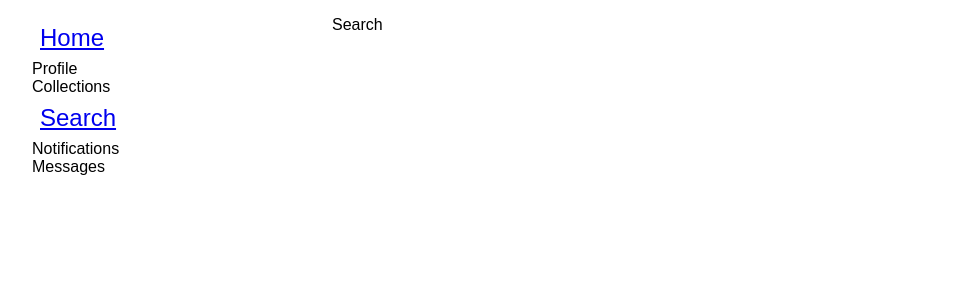
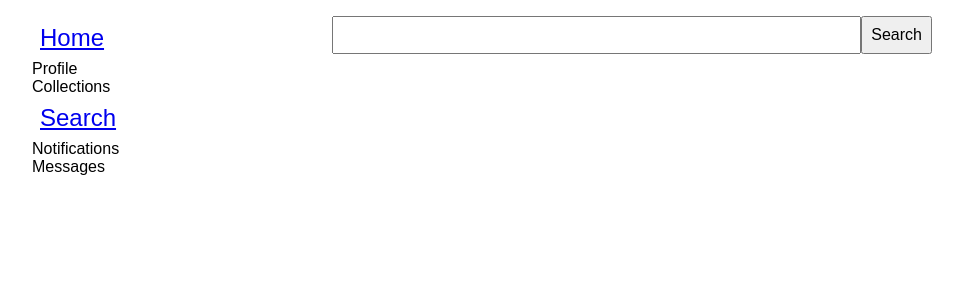
Before and after one commit to lenny-z/social-media-website, a React (Create React App) app in the folder frontend/: page /search in a window 1280 px wide. Shown: the top 300 px of the page, without its empty margins (158-1121 px from the left). Built offline with nearby package versions, Linux system fonts and the light colour scheme; no server answers.

Commit message:
Styled search bar

```diff
--- a/frontend/src/App.css
+++ b/frontend/src/App.css
@@ -139,3 +139,23 @@ input[value='Post'] {
 	padding: var(--padding);
 	text-align: center;
 }
+
+/* Search.js */
+
+#search-form{
+	display: flex;
+	flex-direction: row;
+	flex-wrap: nowrap;
+}
+
+#search-input {
+	/* width: 100%; */
+	flex-grow: 1;
+	padding: var(--padding);
+}
+
+input[value='Search'] {
+	flex-grow: 0;
+	/* display: inline; */
+	padding: var(--padding);
+}
--- a/frontend/src/Login.js
+++ b/frontend/src/Login.js
@@ -9,7 +9,7 @@ export default function Login() {
 
 	async function handleSubmit(event) {
 		event.preventDefault();
-		console.log('handleSubmit(event):');
+		console.log('Login.handleSubmit:');
 
 		const user = {
 			identifier: identifier,
--- a/frontend/src/Search.js
+++ b/frontend/src/Search.js
@@ -1,7 +1,43 @@
-export default function Search(){
-	return(
-		<>
-		Search
-		</>
+import { useState } from 'react';
+import axios from 'axios';
+
+export default function Search() {
+	const [terms, setTerms] = useState('');
+
+	async function handleSubmit(event) {
+		event.preventDefault();
+		console.log('Search.handleSubmit:');
+
+		const terms = {
+			terms: terms
+		};
+
+		try {
+			const res = await axios.post(process.env.REACT_APP_SEARCH, terms,
+				{ withCredentials: true });
+		} catch (err) {
+			if (err.response) {
+				console.log('Search.js: implement error handling');
+			}
+		}
+	}
+
+	function handleTerms(event) {
+		setTerms(event.target.value);
+	}
+
+	return (
+		<form id='search-form' onSubmit={handleSubmit}>
+			<input
+				id='search-input'
+				type='text'
+				value={terms}
+				onChange={handleTerms}
+			/>
+			<input
+				type='submit'
+				value='Search'
+			/>
+		</form>
 	);
 }
```
